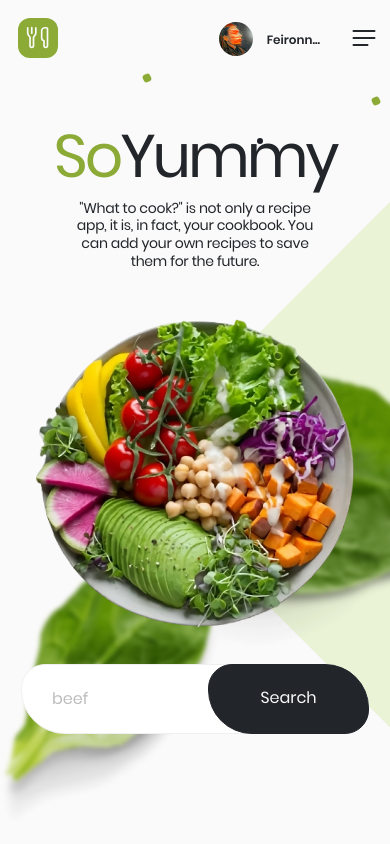
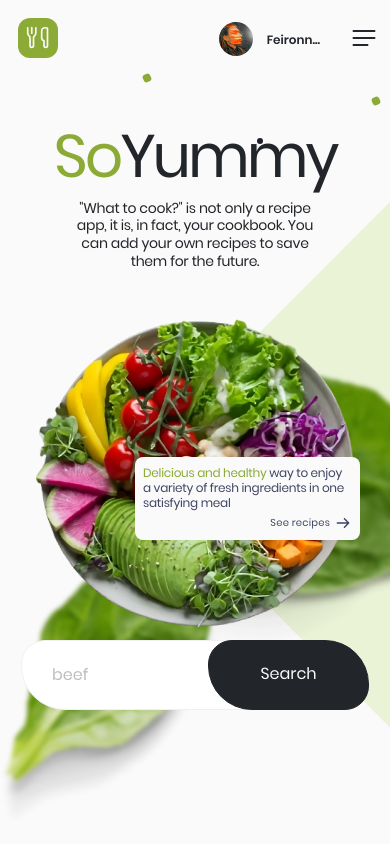
Before and after one commit to pawelrogowski/soYum, a React (Vite) app: page /home in a window 390 px wide. Built offline with nearby package versions, Linux system fonts and the light colour scheme.

Commit message:
feat: implemented mobile call to action

```diff
--- /dev/null
+++ b/src/components/CallToAction/CallToAction.jsx
@@ -0,0 +1,25 @@
+import { StyledDiv } from "./CallToAction.styled";
+import PropTypes from "prop-types";
+import { Icon } from "../Icon/Icon";
+
+export const CallToAction = ({ text, highlightedText, linkText, icon }) => {
+  return (
+    <StyledDiv>
+      <p>
+        <span>{highlightedText} </span>
+        {text}
+      </p>
+      <a>
+        <span>{linkText}</span>
+        <Icon icon={icon} />
+      </a>
+    </StyledDiv>
+  );
+};
+
+CallToAction.propTypes = {
+  text: PropTypes.string.isRequired,
+  highlightedText: PropTypes.string.isRequired,
+  linkText: PropTypes.string.isRequired,
+  icon: PropTypes.string.isRequired,
+};
--- /dev/null
+++ b/src/components/CallToAction/CallToAction.styled.js
@@ -0,0 +1,42 @@
+import styled from "styled-components";
+
+export const StyledDiv = styled.div`
+  position: absolute;
+  bottom: 100px;
+  right: 9px;
+  width: 22.5rem;
+  padding: 0.8rem;
+  display: flex;
+  flex-direction: column;
+  gap: 0.4rem;
+  background-color: #fafafa;
+  border-radius: 0.8rem;
+
+  p {
+    color: #3e4462;
+    font-size: 1.2rem;
+    font-weight: 500;
+    line-height: 1.5rem;
+    letter-spacing: -0.024rem;
+    span {
+      color: #8baa36;
+    }
+  }
+
+  a {
+    display: flex;
+    gap: 0.4rem;
+    align-items: center;
+    color: #3e4462;
+    font-size: 1rem;
+    line-height: 1.2;
+    letter-spacing: 0.2px;
+    justify-content: flex-end;
+    svg {
+      width: 1.8rem;
+      height: 1.8rem;
+      stroke: #3e4462;
+      fill: #3e4462;
+    }
+  }
+`;
--- a/src/components/Hero/Hero.jsx
+++ b/src/components/Hero/Hero.jsx
@@ -7,6 +7,7 @@ import herox2 from "../../assets/images/hero@x2.webp";
 import herox3 from "../../assets/images/hero@x3.webp";
 
 import { useMediaQuery } from "react-responsive";
+import { CallToAction } from "../CallToAction/CallToAction";
 
 export const Hero = () => {
   const isMobileSize = useMediaQuery({ maxWidth: breakpoints.mobileMax });
@@ -27,6 +28,7 @@ export const Hero = () => {
               the future.
             </p>
           </div>
+          <div>
             <picture>
               <source
                 srcSet={`${herox1} 1x, ${herox2} 2x, ${herox3} 3x`}
@@ -34,6 +36,13 @@ export const Hero = () => {
               />
               <img src={hero} alt="plate of delicious food" />
             </picture>
+            <CallToAction
+              text="way to enjoy a variety of fresh ingredients in one satisfying meal"
+              highlightedText="Delicious and healthy"
+              linkText="See recipes"
+              icon="arrow_long"
+            />
+          </div>
           <SearchForm placeholder="beef" />
         </>
       ) : isAtLeastTabletSize ? (
--- a/src/components/Hero/Hero.styled.js
+++ b/src/components/Hero/Hero.styled.js
@@ -9,6 +9,7 @@ export const StyledSection = styled.section`
   display: flex;
   flex-direction: column;
   align-items: center;
+
   @media (min-width: ${({ theme }) => theme.breakpoints.tablet}) {
     flex-direction: row;
     padding: 9.5rem 0;
@@ -17,7 +18,7 @@ export const StyledSection = styled.section`
     gap: 7.4rem;
   }
 
-  > div {
+  > div:first-of-type {
     display: flex;
     flex-direction: column;
     align-items: center;
@@ -56,7 +57,7 @@ export const StyledSection = styled.section`
         color: var(--color-brand-highlight);
       }
     }
-    p {
+    > p {
       color: var(--color-hero-text);
       text-align: center;
       font-size: 1.4rem;
@@ -80,6 +81,8 @@ export const StyledSection = styled.section`
       }
     }
   }
+  > div {
+    position: relative;
     picture {
       margin-bottom: 2.4rem;
       position: relative;
@@ -132,4 +135,5 @@ export const StyledSection = styled.section`
         }
       }
     }
+  }
 `;
```
Also changed, not shown: src/assets/icons/sprite.svg. Lines whose indentation alone changed are shown as unchanged.
